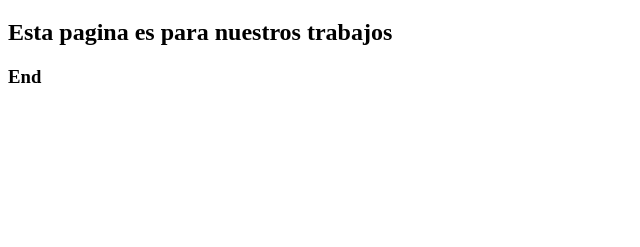
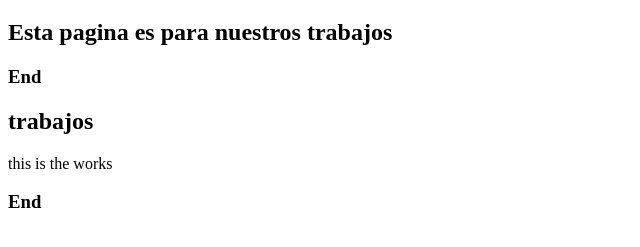
Before and after one commit to richard-git-cyber/pagina-web, a plain HTML site: page index.html in a window 1280 px wide. Shown: the part 61-308 px from the top of the page, without its empty margins (0-640 px from the left). Drawn offline with Linux system fonts and the light colour scheme.

Commit message:
it see betther for me
this is importand fro us

```diff
--- a/index.html
+++ b/index.html
@@ -9,5 +9,8 @@
     <h1>Welcome to this New Page Fotocol2000 </h1>
     <h2>Esta pagina es para nuestros trabajos </h2>
     <h3>End</h3>
+    <h2> trabajos </h2>
+    <p>this is the works</p>
+    <h3>End</h3>
 </body>
 </html>
```
